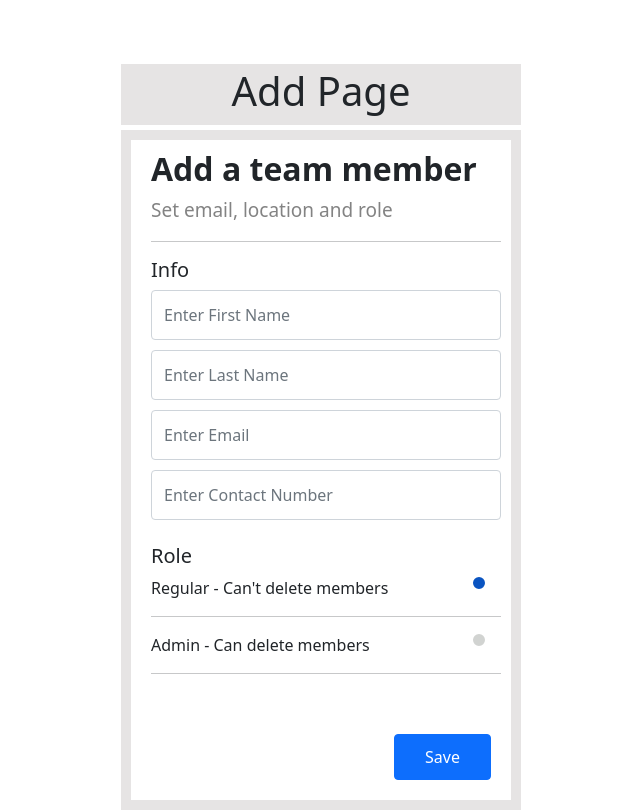
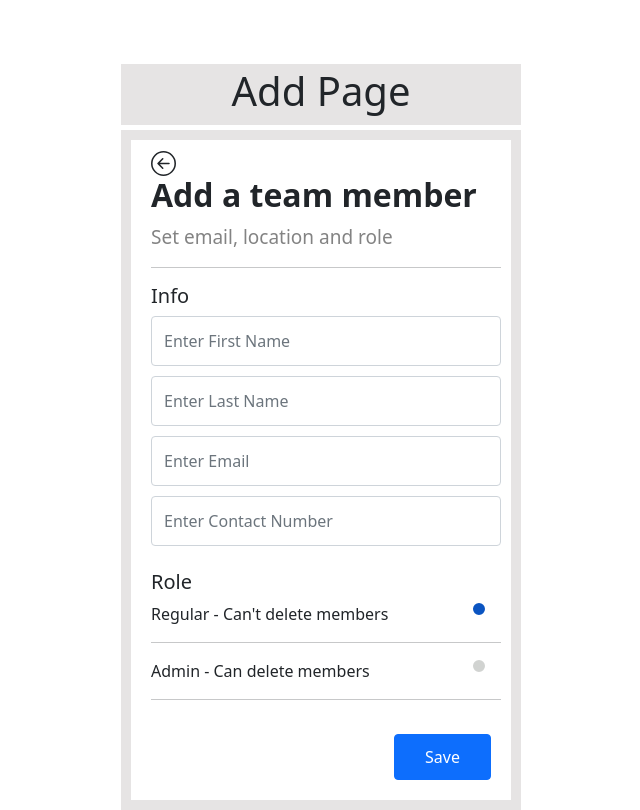
Before and after one commit to AdityaSatnalika0202/teamMember-instawork, a React (Create React App) app in the folder instawork/: page / in a window 1280 px wide. Both pictures are taken after a click on the icon 800 px from the left and 170 px from the top of the page. Shown: the whole page, without its empty margins (319-959 px from the left). Built offline with nearby package versions, Linux system fonts and the light colour scheme.

Commit message:
bugs fix

```diff
--- a/instawork/src/containers/addPage/AddPage.jsx
+++ b/instawork/src/containers/addPage/AddPage.jsx
@@ -3,6 +3,8 @@ import './addpage.css'
 import Header from '../../components/header/Header';
 import Description  from '../../components/description/Description'
 import UserInfoForm from '../../components/userInfoForm/UserInfoForm';
+import { ArrowLeftCircle } from 'react-bootstrap-icons';
+import { useDispatch } from "react-redux";
 
 const AddPage = () => {
     const user = {
@@ -11,11 +13,20 @@ const AddPage = () => {
         "email" : "",
         "contact" : ""
       }
+    const dispatch = useDispatch();
+
+    const handleClick = () => {
+        dispatch({
+            type: "SCREEN",
+            screen: "list"
+        })
+    }
     return (
         <div className='container-placeholder'>
             <Header headerName = "Add Page" />
             <div className='main-container'>
                 <div className='sub-container'>
+                    <div className='icon-edit-page'><ArrowLeftCircle size={25} onClick={handleClick}/></div>
                     <Description mainHeading = {"Add a team member"} subHeading = {"Set email, location and role"}/>
                     <UserInfoForm  user = {user}/>
                 </div>
```
